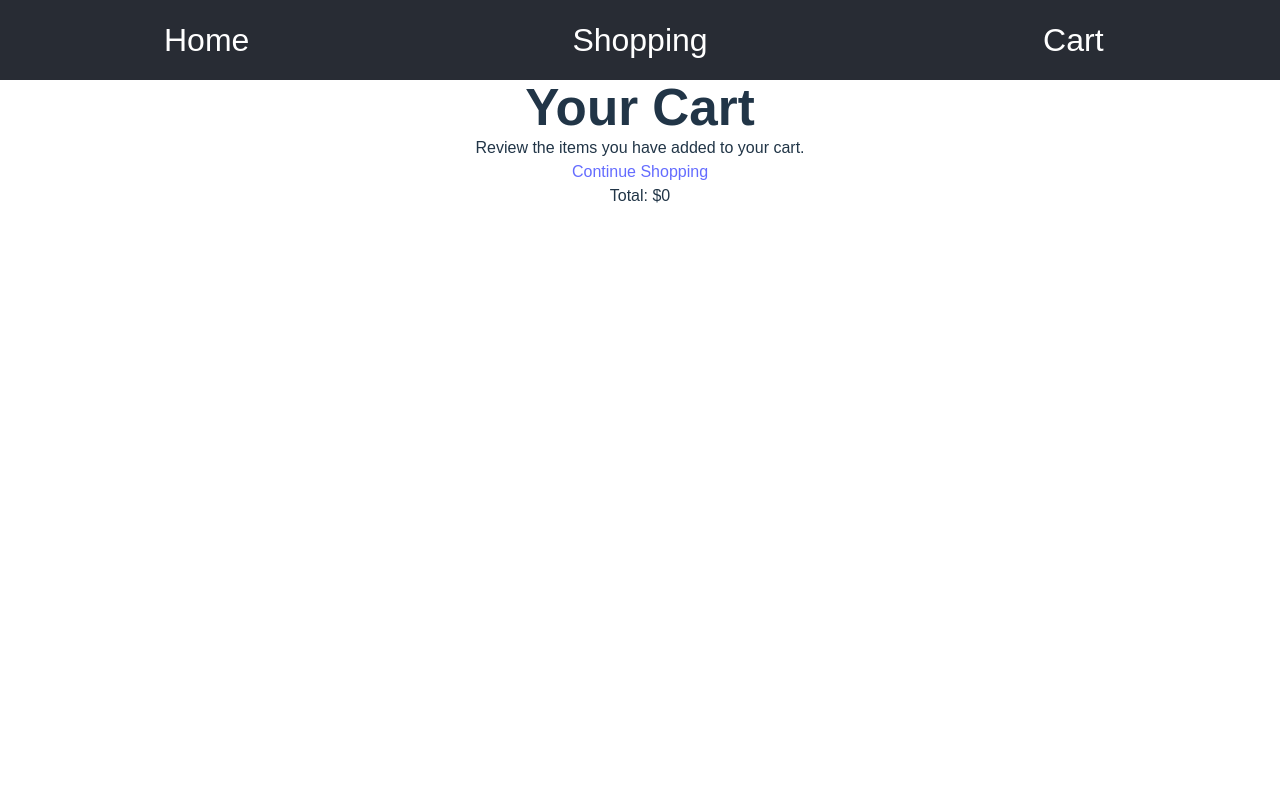
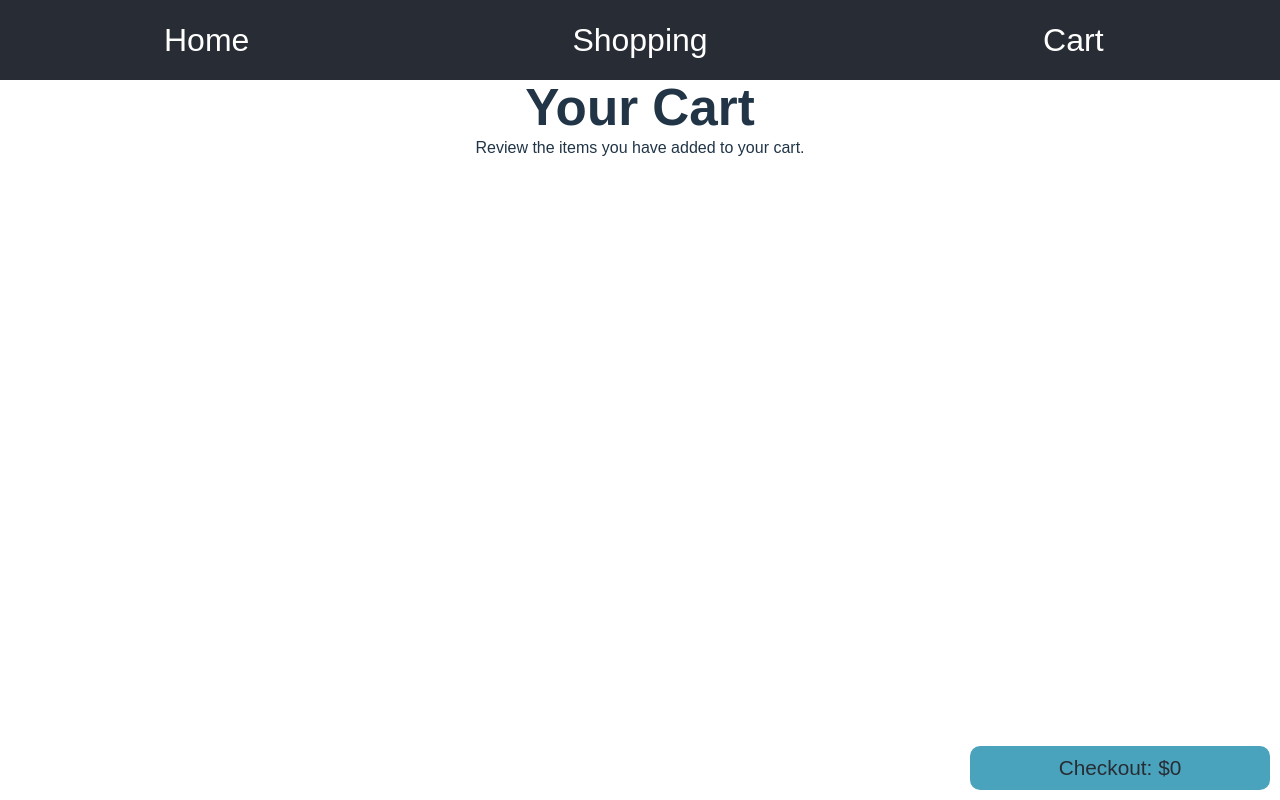
Before and after one commit to HorrySheet11/shopping-cart-react, a React (Vite) app: page /cart in a window 1280 px wide. Built offline with nearby package versions, Linux system fonts and the light colour scheme; a web font is replaced by a local one.

Commit message:
styled cart page
removed shop link from cart page

```diff
--- a/src/App.jsx
+++ b/src/App.jsx
@@ -28,7 +28,7 @@ function App() {
           </li>
         </nav>
       </header>
-      <main>
+      <main className={styles.main}>
         <Outlet context={{ handleCartData, cart }}/>
       </main>
     </QueryClientProvider>
--- a/src/components/Cart.jsx
+++ b/src/components/Cart.jsx
@@ -19,21 +19,19 @@ function Cart() {
 		<div>
 			<h1>Your Cart</h1>
 			<p>Review the items you have added to your cart.</p>
-			<p>
-				<a href="/shop">Continue Shopping</a>
-			</p>
-			<div className="cartDiv">
+			<div className={styles.cartDiv}>
 				<ul>
 					{Array.from(itemsMap.values()).map((item) => (
 						<li key={item.id}>
 							<h2>{item.title}</h2>
+							<p>Count: {item.count}</p>
 							<p>Price: ${item.price}</p>
-							<p>Count: {item.count}</p>
 						</li>
 					))}
 				</ul>
-				<p>Total: ${total}</p>
+				<button type="button" className={styles.checkout}>Checkout: ${total}</button>
 			</div>
+
 		</div>
 	);
 }
--- a/src/styles.module.css
+++ b/src/styles.module.css
@@ -27,6 +27,16 @@
 			}
 		}
 	}
+}
+
+.main {
+	box-sizing: border-box;
+	width: 100%;
+	display: flex;
+	flex-direction: column;
+	align-items: center;
+	justify-content: center;
+	overflow: hidden;
 }
 
 .randomDog {
@@ -88,3 +98,69 @@
 		transform: scale(0.99);
 	}
 }
+
+.cartDiv {
+	box-sizing: border-box;
+	padding: 10px;
+	width: auto;
+	border: none;
+	border-radius: 10px 10px 0 0;
+	overflow-y: auto;
+	li {
+		display: grid;
+		grid-template-columns: 2fr 1fr 1fr;
+		list-style-type: none;
+		background-color: rgb(47, 60, 79);
+		border-radius: 10px;
+		color: white;
+		font-size: 1.2rem;
+		padding: 10px;
+		margin-bottom: 10px;
+		span {
+			font-weight: bold;
+		}
+		p:first-of-type {
+			display: flex;
+			flex-direction: column;
+			justify-content: center;
+			align-items: center;
+			text-align: center;
+			font-size: 1.3rem;
+		}
+		p:last-of-type {
+			grid-row: 1 / span 2;
+			grid-column: 3 / 4;
+			display: flex;
+			flex-direction: row-reverse;
+			justify-content: flex-start;
+			align-items: center;
+			text-align: center;
+			font-size: 1.5rem;
+		}
+	}
+	li:nth-child(even) {
+		background-color: rgb(45, 88, 131);
+	}
+}
+
+.checkout {
+	width: 300px;
+	padding: 10px 20px;
+	background-color: #4aa3bc;
+	color: #282c34;
+	position: fixed;
+	bottom: 10px;
+	right: 10px;
+	font-size: 1.3rem;
+	border: none;
+	border-radius: 10px;
+	transition: all 0.1s ease-in-out;
+}
+
+.checkout:hover{
+	transform: scale(1.03);
+}
+
+.checkout:active{
+	transform: scale(0.99);
+}
```
